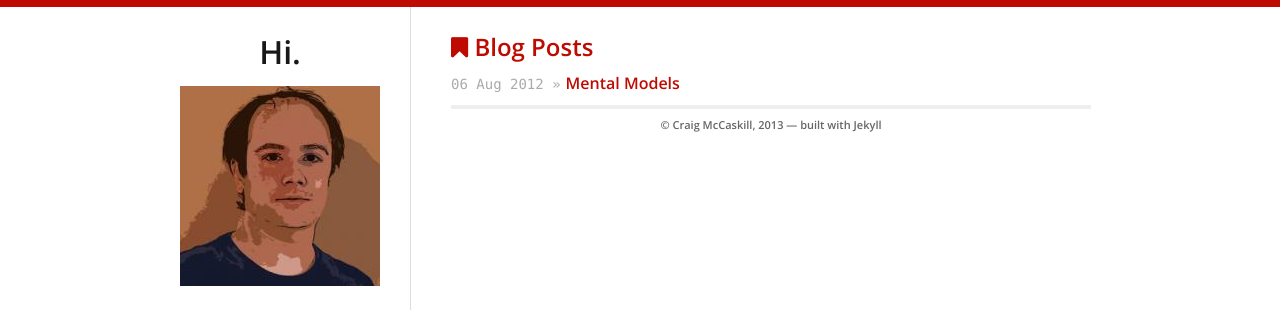
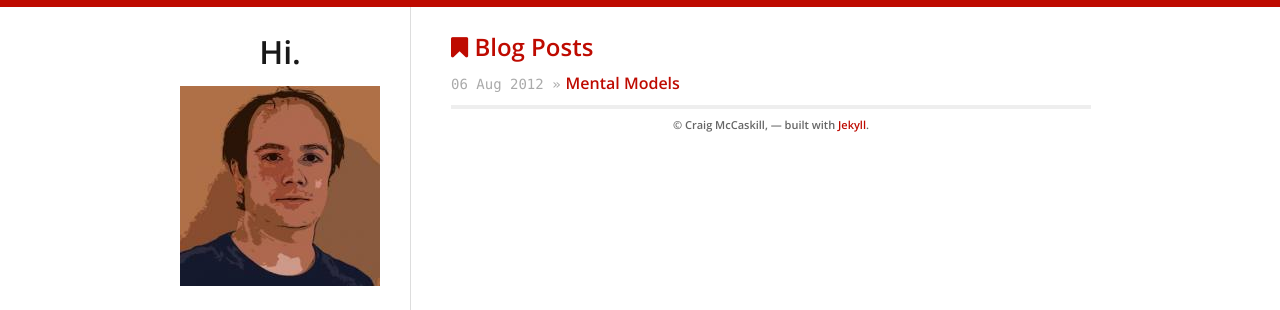
Before and after one commit to craigmccaskill/old-website, a Jekyll site: the page built from index.html, in a window 1280 px wide. Shown: the top 310 px of the page. Built offline with Jekyll 4.4.1, drawn with Linux system fonts in a browser that asks for light colours.

Commit message:
updated footer

```diff
--- a/_includes/footer.html
+++ b/_includes/footer.html
@@ -7,6 +7,6 @@
   {% endif %}
 
   <p>
-    © {{ site.theme.name }}, 2013 &mdash; built with Jekyll
+    © {{ site.theme.name }}, {{ date: "%Y"}} &mdash; built with <a href="jekyllrb.com">Jekyll</a>.
   </p>
 </div>
```
